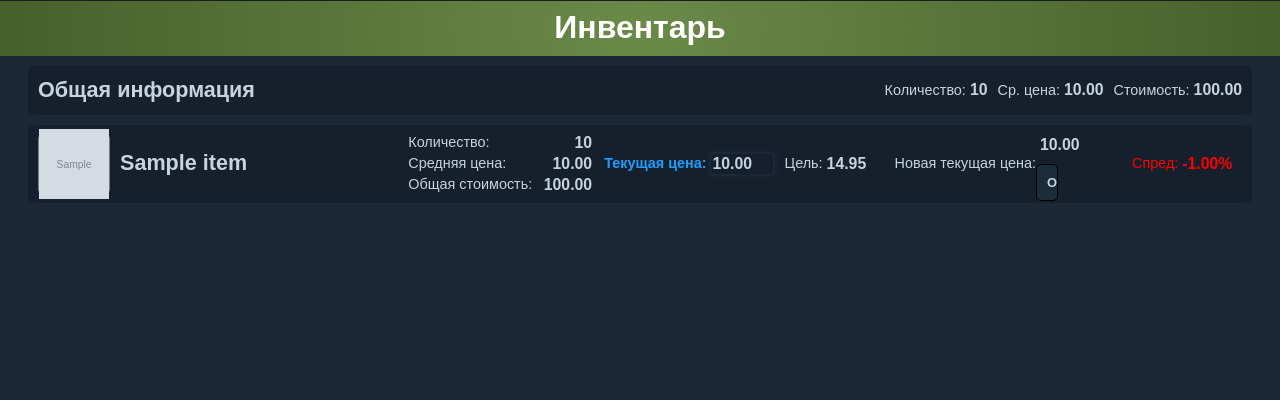
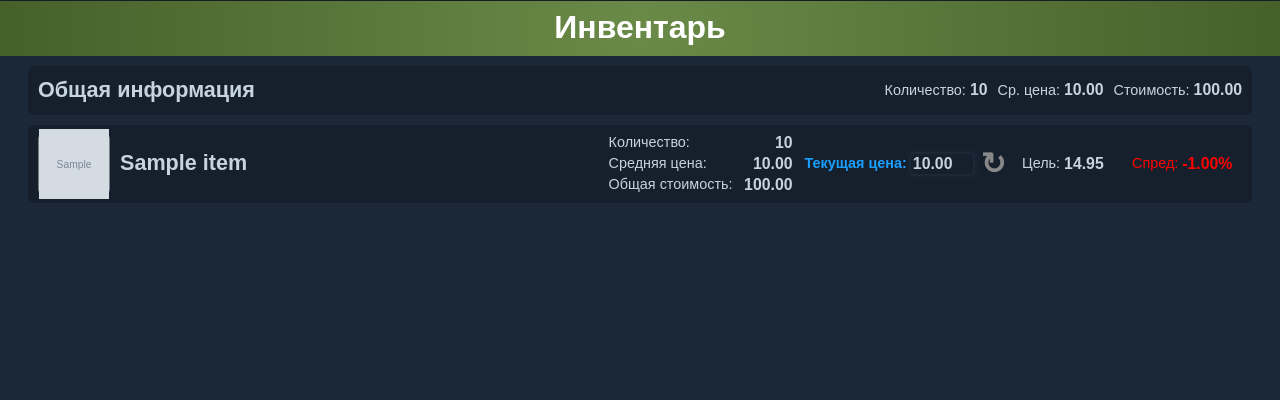
Before and after one commit to AnatoliiBessmertnyi/steam_items, a Django app: page / in a window 1280 px wide. Shown: the part 109-509 px from the top of the page. Run offline with Django 4.2, Linux system fonts and the light colour scheme; tables that the repository leaves empty hold one stand-in row (values such as "Sample post"); grey boxes marked "Sample" are stand-in pictures.

Commit message:
Добавил возможность обновлять цену в старую текущую цену и убрал новую

```diff
--- a/steam_items/items/models.py
+++ b/steam_items/items/models.py
@@ -12,7 +12,6 @@ class Item(models.Model):
     quantity = models.IntegerField(default=0)
     total_price = models.FloatField(default=0.0)
     current_price = models.FloatField(default=0.0)
-    new_current_price = models.FloatField(default=0.0)
     spread = models.FloatField(default=0.0)
     last_deal_time = models.DateTimeField(null=True, blank=True)
     target = models.FloatField(default=0.0)
--- a/steam_items/items/static/css/styles.css
+++ b/steam_items/items/static/css/styles.css
@@ -370,3 +370,16 @@ form button {
     border-color: #2A3F5F;
     box-shadow: 0 0 10px #2A3F5F;
 }
+
+.refresh-button {
+    background: none;
+    border: none;
+    cursor: pointer;
+    outline: inherit;
+}
+
+.refresh-button .icon {
+    font-size: 30px;
+    color: #888;
+    font-weight: bold;
+}
--- a/steam_items/items/static/main.js
+++ b/steam_items/items/static/main.js
@@ -59,6 +59,27 @@ function saveCurrentPrice(itemId) {
     });
 }
 
+function updatePrice(itemId) {
+    fetch('/update_price/' + itemId + '/', {
+        method: 'POST',
+        headers: {
+            'Content-Type': 'application/json',
+            'X-CSRFToken': getCookie('csrftoken')
+        },
+        body: JSON.stringify({
+            'item_id': itemId
+        })
+    }).then(function(response) {
+        if (response.ok) {
+            setTimeout(function() {
+                location.reload();
+            }, 2000);
+        } else {
+            throw new Error('Ошибка сети.');
+        }
+    });
+}
+
 /**
  * Обрабатывает нажатие клавиши в поле ввода цены.
  *
--- a/steam_items/items/templates/index.html
+++ b/steam_items/items/templates/index.html
@@ -65,20 +65,14 @@
         </a>
         <input type="number" id="current_price_{{ item.id }}" value="{{ item.current_price|floatformat:2 }}" onchange="saveCurrentPrice('{{ item.id }}')" onkeypress="handleKeyPress(event, '{{ item.id }}')">
         <input type="hidden" id="old_current_price_{{ item.id }}" value="{{ item.current_price|floatformat:2 }}">
+        <button type="button" class="refresh-button" onclick="updatePrice('{{ item.id }}')">
+          <span class="icon">&#8635;</span>
+        </button>
       </div>
 
         <div class="item-part item-target-price" style="width: 100px;">
           <span class="item-label">Цель:</span>
           <span class="item-value" id="target_price_{{ item.id }}">{{ item.target|floatformat:2 }}</span>
-        </div>
-
-        <div class="item-part item-new-current-price">
-          <span class="item-label">Новая текущая цена:</span>
-          <form action="{% url 'update_price' item.id %}" method="post">
-            {% csrf_token %}
-            <span class="item-value">{{ item.new_current_price|floatformat:2 }}</span>
-            <input type="submit" value="Обновить">
-          </form>
         </div>
 
         <div class="item-part item-spread {% if item.current_price == 0 %}zero{% elif item.spread > 0 %}positive{% elif item.spread < 0 %}negative{% endif %}" style="width: 110px;">
--- a/steam_items/items/views.py
+++ b/steam_items/items/views.py
@@ -136,8 +136,9 @@ class UpdatePriceView(View):
         if appid and market_hash_name:
             new_price = get_item_price(appid, market_hash_name)
             if new_price is not None:
-                item.new_current_price = new_price
+                item.current_price = new_price
                 item.save()
+                PriceHistory.objects.create(item=item, price=new_price)
         return HttpResponseRedirect(reverse('index'))
 
 
```
Also changed, not shown: steam_items/items/migrations/0025_remove_item_new_current_price.py (added). Lines whose indentation alone changed are shown as unchanged.
